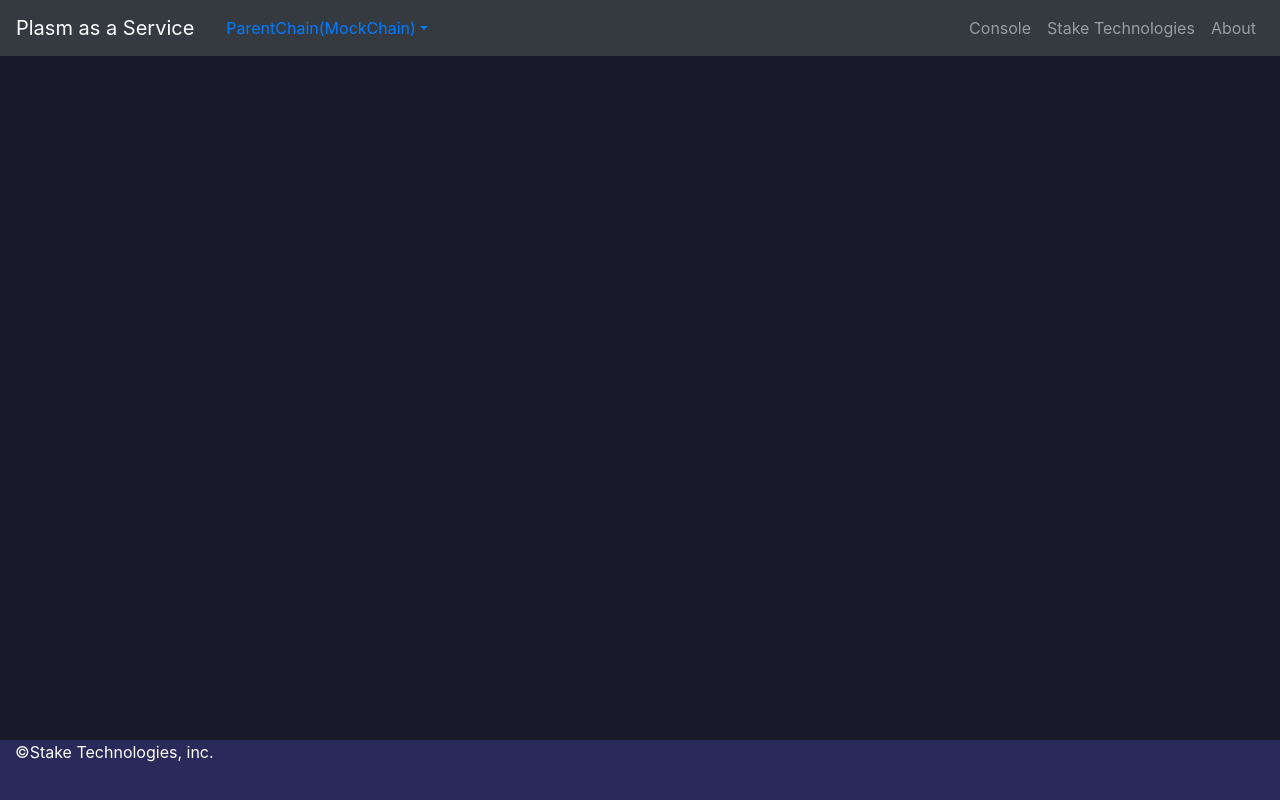
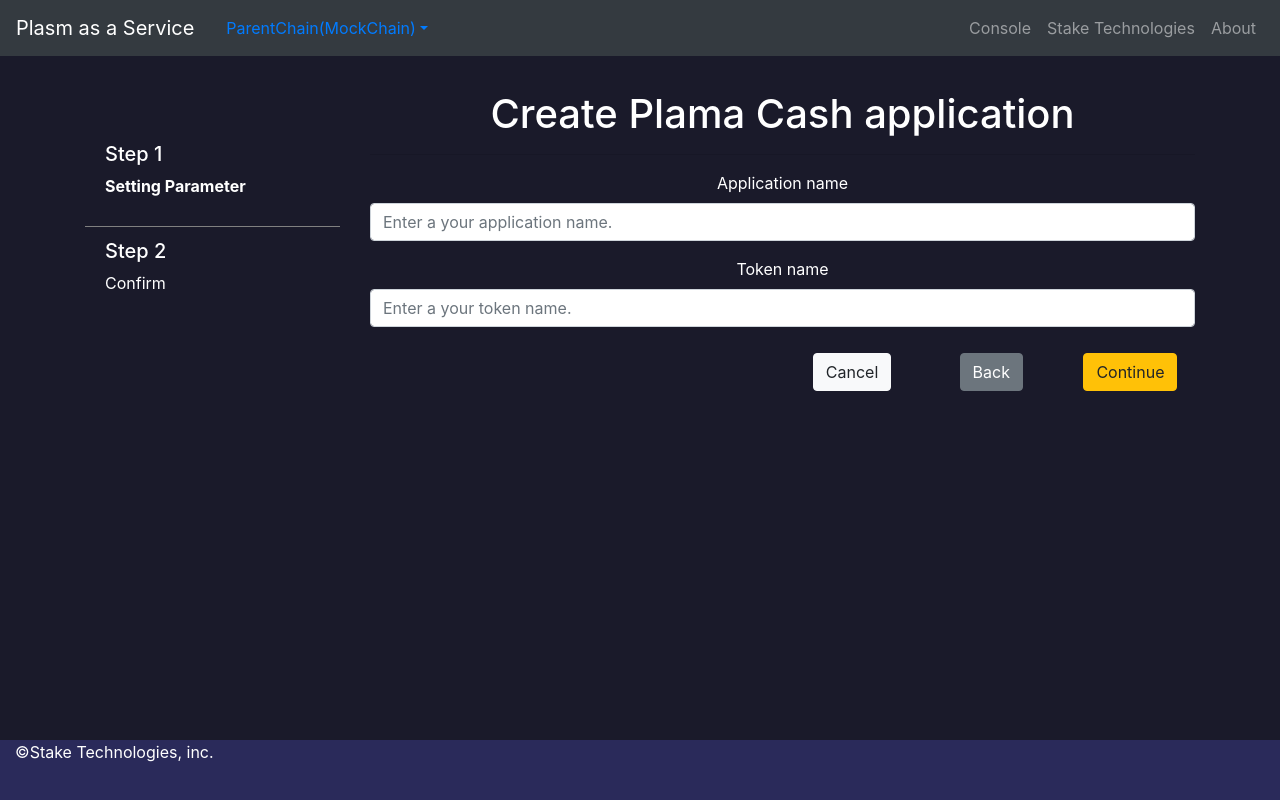
Before and after one commit to stakedtechnologies/Plaas, a React (Create React App) app: page /create/cash in a window 1280 px wide. Built offline with nearby package versions, Linux system fonts and the light colour scheme.

Commit message:
impl create

```diff
--- a/src/About.jsx
+++ b/src/About.jsx
@@ -8,20 +8,14 @@ class About extends React.Component {
 
     render() {
         return (<div className="App">
-            <Container fluid={false} style={{
-                paddingTop: '10px'
-                }}>
-                <Jumbotron style={{
-                    marginBottom: '10px',
-                    color: 'white',
-                    background: '#226'
-                }}>
+            <Container fluid={false} className="Plaas-container">
+                <Jumbotron className="Plaas-jumbtoron">
                 <h1>About</h1>
                 </Jumbotron>
                 <hr />
-                    <p align='left'> Substrate Runtime Module Library Hub (SRML Hub) is a curated platform for blockchain developers.</p>
-                    <p align='left'> We hope this site is useful when you try to build applications on Substrate and Polkadot.</p>
-                    <p align='left'> If you want to add your SRML, feel free to fill out the application form.</p>
+                    <p className="About"> Plasm as a Service (PlaaS) will be to easy deploying plasma application.</p>
+                    <p className="About"> We hope this site is useful when you try to build applications on Substrate and Polkadot.</p>
+                    <p className="About"> If you want to add your SRML, feel free to fill out the application form.</p>
             </Container>
         </div>);
       }
--- /dev/null
+++ b/src/CreateCash.jsx
@@ -0,0 +1,196 @@
+import React from 'react';
+import PropTypes from 'prop-types'
+import {CreateSteps, CreateStep, CreateContinueButton, CreateCancelButton, CreateBackButton} from './CreateSteps';
+import {Container, Modal, Button, InputGroup, FormControl, Row, Col, ListGroup} from 'react-bootstrap'
+import './index.css';
+import NavLink from 'react-bootstrap/NavLink';
+
+var steps = [
+    {
+        name: "Step 1",
+        description: "Setting Parameter"
+    },
+    {
+        name: "Step 2",
+        description: "Confirm"
+    }
+]
+
+class CreateCash extends React.Component {
+  constructor(props) {
+    super(props);
+    this.state = {
+        step: 0,
+        steps: null, // Array of Step Components
+        params: {},
+    }
+    this.state.steps = <CreateSteps steps={steps.map((m, i) => {
+        if(i == this.state.step){
+            return <CreateStep step={m} selected={true} />
+        }
+        return <CreateStep step={m} />
+    })} />;
+
+    this.prevClick = this.prevClick.bind(this);
+    this.nextClick = this.nextClick.bind(this);
+    this.updateSteps = this.updateSteps.bind(this);
+    this.updateState = this.updateState.bind(this);
+  }
+
+  updateState(params) {
+    console.log('updateState Parent', params)
+    this.setState({params: params})
+  }
+
+  updateSteps(nowStep) {
+        if(nowStep < 0) {
+            window.location.href = "/started";
+        } else if(nowStep >= steps.length) {
+            window.location.href = "/deploy/cash?"+this.state.params;
+        } else {
+            this.setState({steps: <CreateSteps steps={steps.map((m, i) => {
+                if(i == nowStep){
+                    return <CreateStep step={m} selected={true} />
+                }
+                return <CreateStep step={m} />
+            })} />});
+        }
+  }
+
+  prevClick() {
+    var prevStep = this.state.step-1;
+    this.setState({ step: prevStep })
+    this.updateSteps(prevStep)
+  }
+
+  nextClick() {
+    var nextStep = this.state.step+1;
+    this.setState({ step: nextStep })
+    this.updateSteps(nextStep)
+  }
+
+  render() {
+    var main = <SettingParameter prams={this.state.params} update={this.updateState.bind(this)}/>
+    if(this.state.step == 1) {
+        main = <Confirm params={this.state.params}/>
+    }
+    return (<div className="App">
+      <Container fluid={false} className="Plaas-container">
+        <Row>
+            <Col className="Plaas-steps" md="3">
+                {this.state.steps}
+            </Col>
+            <Col className="Plass-steps-side">
+            <h1>Create Plama Cash application</h1>
+            <hr />
+                {main}
+            <Row className="button-row">
+                <Col md="6"></Col>
+                <Col mr="auto"><CreateCancelButton /></Col>
+                <Col mr="auto"><CreateBackButton prev={this.prevClick.bind(this)}/></Col>
+                <Col mr="auto"><CreateContinueButton next={this.nextClick.bind(this)}/></Col>
+            </Row>
+            </Col>
+        </Row>
+    </Container>
+    </div>);
+  }
+}
+
+class SettingParameter extends React.Component {
+    static propTypes={
+        update: PropTypes.object.isRequired,
+    }
+
+    constructor(props) {
+        super(props)
+        this.state = {
+            applicationName: '',
+            tokenName: '',
+        }
+        if(!!this.props.params) {
+            this.setState({
+                applicationName: this.props.params.applicationName,
+                tokenName: this.props.params.tokenName,
+            })
+        }
+        this.handleOnApplicationName = this.handleOnApplicationName.bind(this);
+        this.handleOnTokenName = this.handleOnTokenName.bind(this);
+    }
+
+    handleOnApplicationName(event) {
+        var params = this.state;
+        this.setState({applicationName: event.target.value});
+        params.applicationName = event.target.value;
+        this.updateState(params)
+    }
+
+    handleOnTokenName(event) {
+        var params = this.state;
+        this.setState({tokenName: event.target.value});
+        params.tokenName = event.target.value;
+        this.updateState(params)
+    }
+
+    updateState(params) {
+        console.log(params)
+        this.props.update(params);
+    }
+
+    render() {
+        return (
+        <div>
+            <label htmlFor="applicationName">Application name</label>
+            <InputGroup className="mb-3">
+                <FormControl
+                        placeholder="Enter a your application name."
+                        aria-label="name"
+                        aria-describedby="basic-addon2"
+                        onChange={e => this.handleOnApplicationName(e)}
+                        />
+            </InputGroup>
+
+            <label htmlFor="tokenName">Token name</label>
+            <InputGroup className="mb-3">
+                <FormControl
+                        placeholder="Enter a your token name."
+                        aria-label="name"
+                        aria-describedby="basic-addon2"
+                        onChange={e => this.handleOnTokenName(e)}
+                        />
+            </InputGroup>
+            <p />
+        </div>
+        );
+    }
+}
+
+class Confirm extends React.Component {
+    static propTypes={
+        params: PropTypes.object.isRequired,
+    }
+    constructor(props) {
+        super(props)
+        console.log('Confirm', props.params);
+    }
+
+    render() {
+        return (
+        <div>
+            <ListGroup variant="flush">
+                <ListGroup.Item className="Plaas-step">
+                    <h5>Application name</h5>
+                    {this.props.params.applicationName}
+                </ListGroup.Item>
+                <ListGroup.Item className="Plaas-step">
+                    <h5>Token name</h5>
+                    {this.props.params.tokenName}
+                </ListGroup.Item>
+            </ListGroup>
+            <p />
+        </div>
+        );
+    }
+}
+
+export default CreateCash;
--- /dev/null
+++ b/src/CreateSteps.jsx
@@ -0,0 +1,81 @@
+
+import React from 'react';
+import PropTypes from 'prop-types'
+import {Col, Row, Container, Jumbotron, Button, ListGroup, ListGroupItem} from 'react-bootstrap'
+import './index.css';
+
+class CreateSteps extends React.Component {
+    static propTypes={
+        steps: PropTypes.object.isRequired,
+    }
+    constructor(props) {
+        super(props)
+    }
+
+    render() {
+        var nextsteps = this.props.steps.map((step) => {
+            return (
+            <ListGroup.Item className="Plaas-step">
+                {step}
+            </ListGroup.Item>)
+        });
+        return (<ListGroup variant="flush">{nextsteps}</ListGroup>);
+    }
+}
+
+class CreateStep extends React.Component {
+    static propTypes={
+        step: PropTypes.object.isRequired,
+    }
+    constructor(props) {
+        super(props)
+    }
+
+    render() {
+        if(!this.props.selected){
+            return (
+                <div>
+                <h5>{this.props.step.name}</h5>
+                <p>{this.props.step.description}</p></div>)
+        }
+        return (
+            <div>
+            <h5>{this.props.step.name}</h5>
+            <p className="step-selected">{this.props.step.description}</p></div>)
+    }
+}
+
+class CreateContinueButton extends React.Component {
+    static propTypes={
+        next:PropTypes.object.isRequired,
+    }
+    constructor(props) {
+        super(props)
+    }
+    render() {
+        return <Button variant="warning" onClick={this.props.next}>Continue</Button>
+    }
+}
+
+class CreateBackButton extends React.Component {
+    static propTypes={
+        prev:PropTypes.object.isRequired,
+    }
+    constructor(props) {
+        super(props)
+    }
+    render() {
+        return <Button variant="secondary" onClick={this.props.prev}>Back</Button>
+    }
+}
+
+class CreateCancelButton extends React.Component {
+    constructor(props) {
+        super(props)
+    }
+    render() {
+        return <Button variant="light" href="/">Cancel</Button>
+    }
+}
+
+export {CreateSteps, CreateStep, CreateContinueButton, CreateBackButton, CreateCancelButton};
--- a/src/Router.jsx
+++ b/src/Router.jsx
@@ -2,6 +2,7 @@ import React from 'react';
 import App from './App';
 import About from './About';
 import Started from './Started';
+import CreateCash from './CreateCash'
 import Header from './Header';
 import Footer from './Footer';
 import { BrowserRouter, Route } from "react-router-dom";
@@ -17,6 +18,7 @@ class Router extends React.Component {
                 <Header />
                 <Route exact path="/" component={App} />
                 <Route path="/started" component={Started} />
+                <Route path="/create/cash" component={CreateCash} />
                 <Route path="/about" component={About} />
                 <Footer />
             </div>
--- a/src/Started.jsx
+++ b/src/Started.jsx
@@ -6,13 +6,13 @@ import './index.css';
 var templates =[
     {
         name: "Default(Plasma Cash)",
-        link: "/deploy/cash",
-        descripstion: "Deploy default Plasma Apllication. Same is Plamsa Cash."
+        link: "/create/cash",
+        descripstion: "Create default Plasma Apllication. Same is Plamsa Cash."
     },
     {
         name: "Custom",
         link: "/404.html",
-        descripstion: "Deploy custom plasma application. You can deploy original plapps. Comming Soon..."
+        descripstion: "Create custom plasma application. You can create original plapps. Comming Soon..."
     }
 ];
 
--- a/src/index.css
+++ b/src/index.css
@@ -7,6 +7,7 @@ body {
   -webkit-font-smoothing: antialiased;
   -moz-osx-font-smoothing: grayscale;
   background-color: #1a1a2a;
+  color: white;
 }
 
 code {
@@ -41,11 +42,28 @@ code {
   margin-left:  auto; /* 1 */
 }
 
+.Plaas-steps {
+  padding-top: 40px;
+}
+
+.Plaas-step {
+  background-color: rgba(0,0,0,0.0);
+  color: white;
+  text-align-last: left;
+  border-color: gray;
+
+}
+
+.Plaas-step-side {
+  float: right;
+}
+
 .card {
   box-shadow: 1px 1px 2px;
   border-radius: 10px;
   margin-bottom: 30px;
   cursor: pointer;
+  color: #111111;
 }
 
 .fly {
@@ -97,3 +115,20 @@ code {
 .App-link {
   color: #61dafb;
 }
+
+/* About */
+.About {
+  text-align-last: left;
+  color: white;
+}
+
+/* Step */
+.step-selected {
+  font-weight: bolder;
+}
+
+.button-row {
+  padding: 10px;
+  white-space: nowrap;
+  flex-wrap: nowrap;
+}
```
